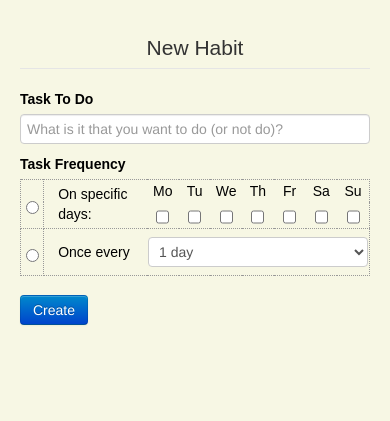
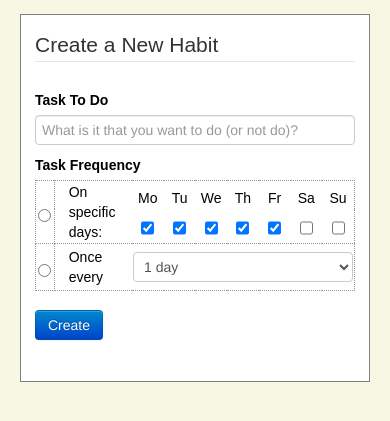
Before and after one commit to ztomasze/habitmaster, a Django app: page /habit/new/ in a window 390 px wide. Shown: the top 421 px of the page. Run offline with Django 3.2, Linux system fonts and the light colour scheme; the visitor is signed in with stand-in values (Sample User, id 1); parts of the project's set-up code (start-up, migrations or seed data) failed here and were passed over; some libraries are stand-ins or nearby versions.

Commit message:
Progress on habit detail view. * Overhauled style to use DIV.widget and H2 rather than FORM and LEGEND * Messed around with PNG files for stars... but finally went with a character entity instead. * Finally satisfied with habit detail.html style and responsive design * Started working on pulling actual detail content... but hit a method override bug, so that stuff is commented out for now.

```diff
--- a/habitmaster/habits/templates/habits/create.html
+++ b/habitmaster/habits/templates/habits/create.html
@@ -3,11 +3,12 @@
 {% block subtitle %} - New habit{% endblock %}
 {% block content %}
 
-<div class="row">
-<form action="{% url 'habits_create' %}" method="post" class="offset1 span10 habit">
+<div class="row-fluid">
+<div class="widget offset1 span10">
+<h2>Create a New Habit</h2>
+<form action="{% url 'habits_create' %}" method="post" class="habit">
 {% csrf_token %}
 <fieldset>
-<legend>New Habit</legend>
 {% if create_error %}<p class="text-error">Error: {{ create_error }}</p>{% endif %}
 <div class="line">
     <label>Task To Do</label>
@@ -28,11 +29,11 @@
         <td class="day">Sa
         <td class="day">Su
     <tr class="top">
-        <td><input class="checkbox" type="checkbox" name="Mo" value="on">
-        <td><input class="checkbox" type="checkbox" name="Tu">
-        <td><input class="checkbox" type="checkbox" name="We">
-        <td><input class="checkbox" type="checkbox" name="Th">
-        <td><input class="checkbox" type="checkbox" name="Fr" value="on">
+        <td><input class="checkbox" type="checkbox" name="Mo" checked>
+        <td><input class="checkbox" type="checkbox" name="Tu" checked>
+        <td><input class="checkbox" type="checkbox" name="We" checked>
+        <td><input class="checkbox" type="checkbox" name="Th" checked>
+        <td><input class="checkbox" type="checkbox" name="Fr" checked>
         <td><input class="checkbox" type="checkbox" name="Sa">
         <td><input class="checkbox" type="checkbox" name="Su">
     <tr>
@@ -57,5 +58,6 @@
 </fieldset>
 </form>
 </div>
+</div>
 
 {% endblock %}
--- a/habitmaster/habits/views.py
+++ b/habitmaster/habits/views.py
@@ -81,5 +81,10 @@ def detail(request, habit_id):
         return render(request, 'habits/error.html', context)
 
     context['habit'] = habit
-    #habit,
+    context['status'] = habit.getStarLevel()
+#    streaks = habit.getStreaks()
+
+
+    context['activities'] = habit.getActivities()
+
     return render(request, 'habits/detail.html', context)
--- a/habitmaster/static/global.css
+++ b/habitmaster/static/global.css
@@ -18,12 +18,54 @@ H1.page-title {
     padding: 0.2em;
 }
 
-.widget {
-    margin-top: 1em;
+.widget {  /* the inset block-level white box that most content appears in */
+    margin: 1em 0em;
     padding: 1em;
     border: 1px solid gray;
     background-color: #fff;
 }
+.widget H2 {
+  display: block;
+  width: 100%;
+  padding: 0;
+  margin: 0;
+  margin-bottom: 20px;
+  font-size: 21px;
+  font-weight: normal;
+  line-height: 32px;
+  color: #333333;
+  border: 0;
+  border-bottom: 1px solid #e5e5e5;
+}
+.star {
+  font-size: 22px;
+}
+.pending { color: #666; }
+.bronze { color: #ab6c3f;}
+.silver { color: #a3a3ca;}
+.gold { color: #f7cc20; }
+
+
+.entry {
+    font-size: 16px;
+    padding: 0.25em 0.5em;
+}
+.entry .key {
+    font-weight: bold;
+}
+.block .key {
+    display: block;
+}
+.entry .key:after {
+    content: ": "
+}
+.entry .value {
+}
+.block .value {
+    margin: 0.25em 0.5em 0.1em;
+}
+
+
 
 FORM {
     padding-top: 0;
@@ -38,9 +80,6 @@ FORM.login .line LABEL {
 
 FORM.habit {
    margin-top: 2em;
-}
-FORM.habit LEGEND {
-    text-align: center;
 }
 FORM.habit LABEL {
     font-weight: bold;
```
Also changed, not shown: habitmaster/habits/models.py (+16 -1 lines), habitmaster/habits/templates/habits/detail.html (+78 -6 lines), habitmaster/users/templates/users/login.html (+5 -5 lines).
